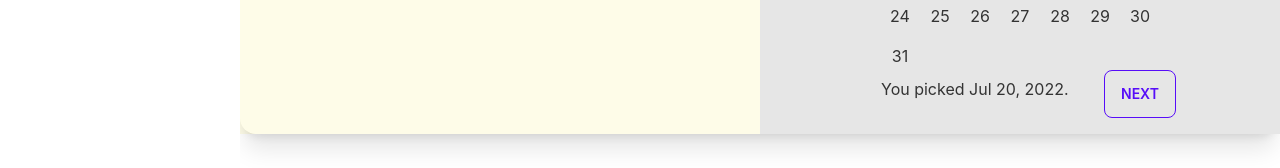
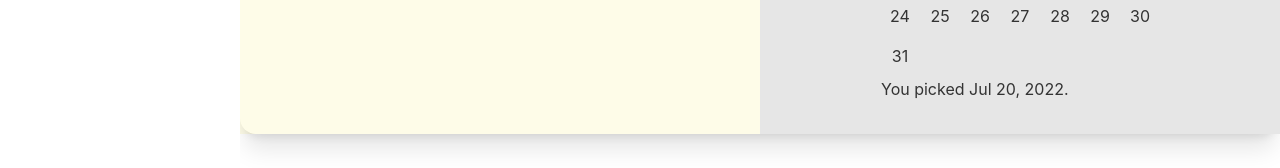
Before and after one commit to endgamers-404-Not-Found/Pick-timely, a React (Create React App) app: page /dashboard/arrangemeeting in a window 1280 px wide. Shown: the part 451-619 px from the top of the page. Built offline with nearby package versions, Linux system fonts and the light colour scheme; no server answers.

Commit message:
change latest

```diff
--- a/src/Pages/Dashboard/Calender.js
+++ b/src/Pages/Dashboard/Calender.js
@@ -1,5 +1,5 @@
 import React from 'react';
-import { format, isToday } from 'date-fns';
+import { format } from 'date-fns';
 import { DayPicker } from 'react-day-picker';
 import 'react-day-picker/dist/style.css';
 const Calender = () => {
@@ -25,9 +25,7 @@ const Calender = () => {
                     footer={footer}
 
                 />
-                <div className='ml-60 -mt-12'>
-                <button class="btn btn-outline btn-primary text-center">Next</button>
-                </div>
+
 
             </div>
         </div>
```
